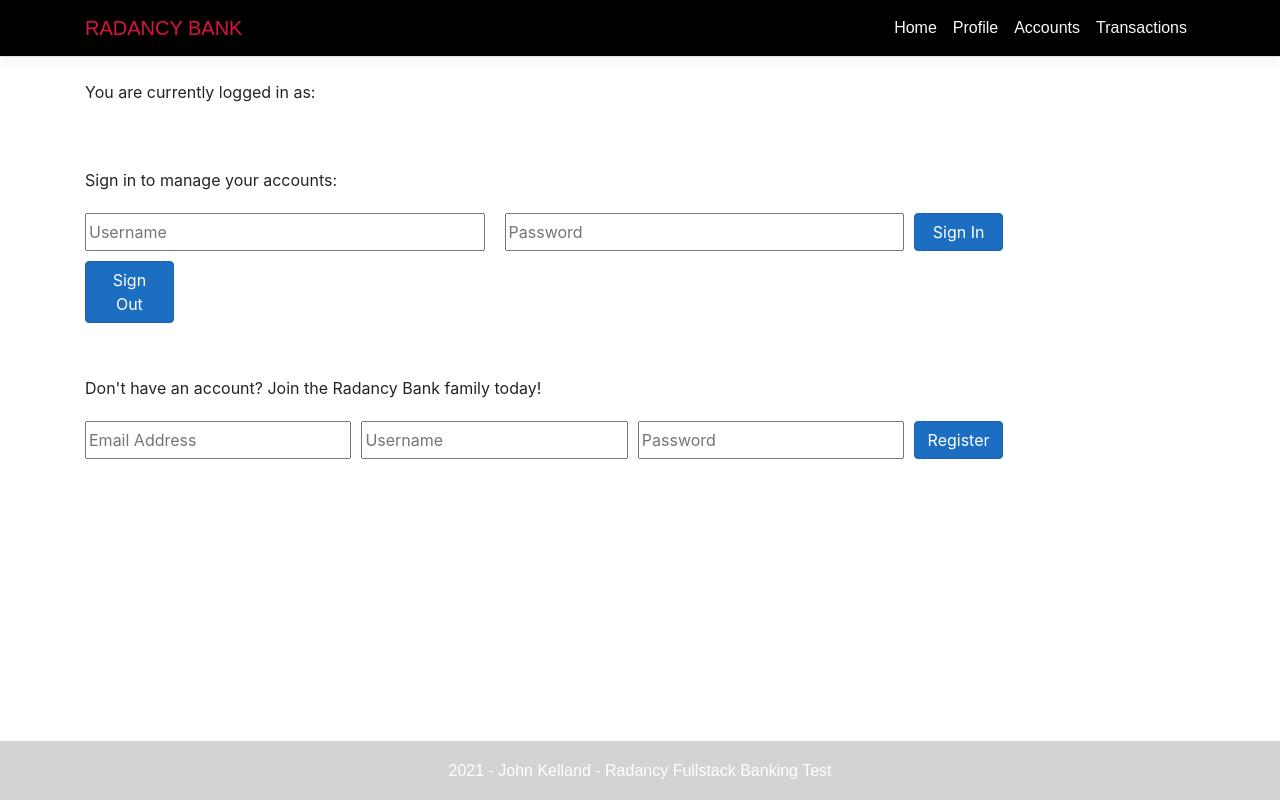
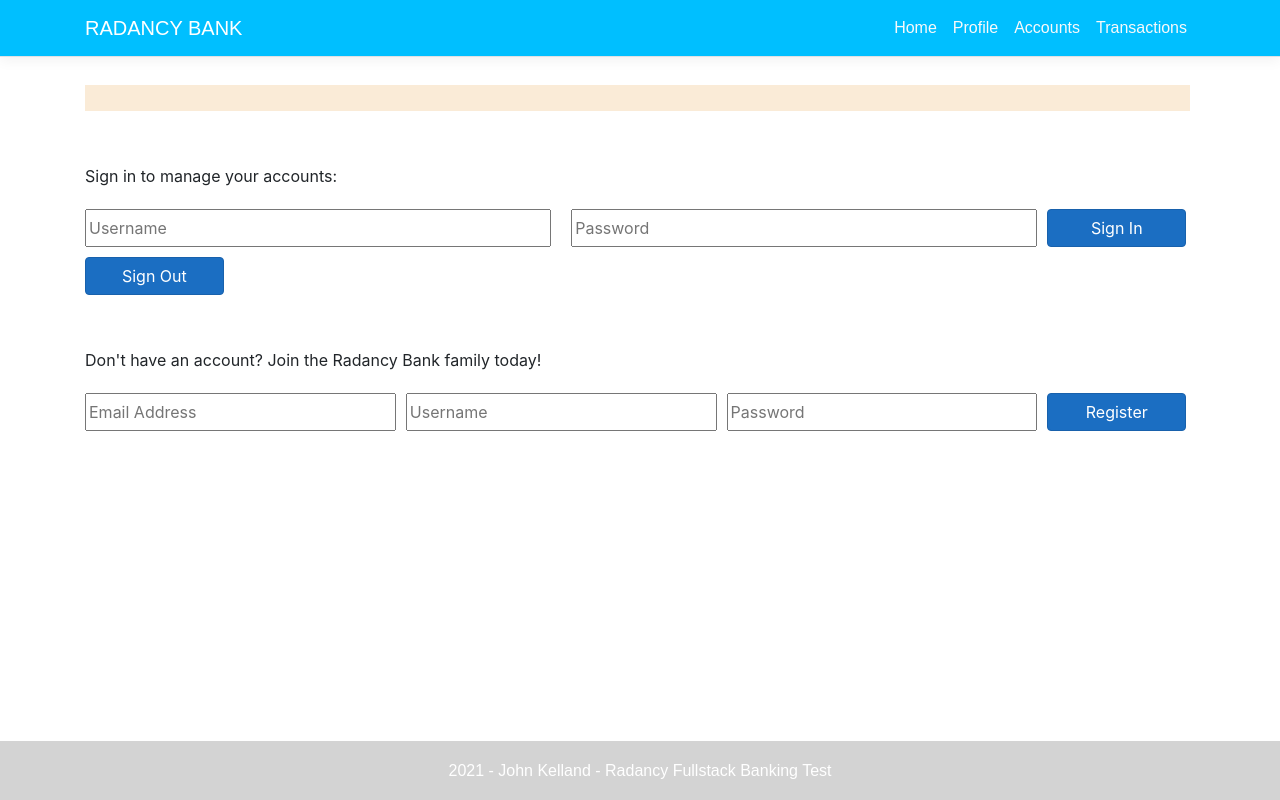
Before and after one commit to John2Kelland/FullstackBankingTest, an Angular app in the folder ClientApp/: page /users in a window 1280 px wide. Built offline with nearby package versions, Linux system fonts and the light colour scheme; no server answers.

Commit message:
Built successful user sign-in status functionality and updated certain stylings

```diff
--- a/ClientApp/src/app/nav-menu/nav-menu.component.html
+++ b/ClientApp/src/app/nav-menu/nav-menu.component.html
@@ -2,7 +2,7 @@
 
 .navbar-custom {
   display: inline-block;
-  background-color: black;
+  background-color: deepskyblue;
   font-size: 16px;
   padding: 8px;
   position: fixed;
@@ -14,9 +14,9 @@
 </style>
 
 <header>
-  <nav class="navbar navbar-custom navbar-expand-sm navbar-toggleable-sm navbar-light bg-black border-bottom box-shadow mb-3">
+  <nav class="navbar navbar-custom navbar-expand-sm navbar-toggleable-sm navbar-light border-bottom box-shadow mb-3">
     <div class="container">
-      <a class="navbar-brand" style="color: crimson">RADANCY BANK</a>
+      <a class="navbar-brand" style="color: white">RADANCY BANK</a>
       <button class="navbar-toggler"
               type="button"
               data-toggle="collapse"
--- a/ClientApp/src/app/users/users.component.html
+++ b/ClientApp/src/app/users/users.component.html
@@ -1,21 +1,37 @@
+<style>
+
+#activeUserMsg {
+  border-top-style: hidden;
+  border-right-style: hidden;
+  border-left-style: hidden;
+  border-bottom-style: hidden;
+  background-color: antiquewhite;
+  text-align: center
+}
+
+</style>
+
 <h1>Profile</h1>
 
-<p><br />You are currently logged in as: <strong> {{ activeUser }} </strong></p>
+<br />
+<div class="input-group" style="width:100%">
+  <input type="text" style="margin:5px; margin-left:0px; width:100%" id="activeUserMsg" name="activeUserMessage" border:none readonly />
+</div>
 
 <p><br /><br />Sign in to manage your accounts:</p>
 <div class="input-group" style="width:100%">
-  <input type="text" style="margin:5px; margin-left:0px; width:36%" id="sgnusernm" name="username" placeholder="Username" #signinusername />
-  <input type="password" style="margin:5px; margin-left:15px; width:36%" id="sgnpasswd" name="password" placeholder="Password" minlength="8" maxlength="20" #signinpassword />
-  <button class="btn btn-primary" style="margin:5px; float:right; width:8%" (click)="accessSystemProfile(signinusername.value, signinpassword.value)">Sign In</button>
+  <input type="text" style="margin:5px; margin-left:0px; width:42%" id="sgnusernm" name="username" placeholder="Username" #signinusername />
+  <input type="password" style="margin:5px; margin-left:15px; width:42%" id="sgnpasswd" name="password" placeholder="Password" minlength="8" maxlength="20" #signinpassword />
+  <button class="btn btn-primary" style="margin:5px; margin-right:0px; float:right; width:12.5%" (click)="accessSystemProfile(signinusername.value, signinpassword.value)">Sign In</button>
 </div>
 <div class="input-group" style="width:100%">
-  <button class="btn btn-primary" style="margin:5px; margin-left:0px; float:right; width:8%" (click)="accessSystemProfile('signoutrequest','signoutrequest')">Sign Out</button>
+  <button class="btn btn-primary" style="margin:5px; margin-left:0px; float:right; width:12.5%" (click)="accessSystemProfile('signoutrequest','signoutrequest')">Sign Out</button>
 </div>
 
 <p><br /><br />Don't have an account?  Join the Radancy Bank family today!</p>
 <div class="input-group" style="width:100%">
-  <input type="text" style="margin:5px; margin-left:0px; width:24%" id="email" name="emailAddress" placeholder="Email Address" #email />
-  <input type="text" style="margin:5px; width:24%" id="usernm" name="username" placeholder="Username" #username />
-  <input type="password" style="margin:5px; width:24%" id="passwd" name="password" placeholder="Password" minlength="8" maxlength="20" #password />
-  <button class="btn btn-primary" style="margin:5px; float:right; width:8%" (click)="addSystemProfile(email.value, username.value, password.value)">Register</button>
+  <input type="text" style="margin:5px; margin-left:0px; width:28%" id="email" name="emailAddress" placeholder="Email Address" #email />
+  <input type="text" style="margin:5px; width:28%" id="usernm" name="username" placeholder="Username" #username />
+  <input type="password" style="margin:5px; width:28%" id="passwd" name="password" placeholder="Password" minlength="8" maxlength="20" #password />
+  <button class="btn btn-primary" style="margin:5px; margin-right:0px; float:right; width:12.5%" (click)="addSystemProfile(email.value, username.value, password.value)">Register</button>
 </div>
--- a/ClientApp/src/app/users/users.component.ts
+++ b/ClientApp/src/app/users/users.component.ts
@@ -8,7 +8,6 @@ import { HttpClient, HttpParams, HttpHeaders } from '@angular/common/http';
 })
 
 export class UsersComponent {
-  public systemUsers: SystemUser[];
   public Http: HttpClient;
   public BaseUrl: string;
   public HttpOptions = {
@@ -20,9 +19,12 @@ export class UsersComponent {
   constructor(http: HttpClient, @Inject('BASE_URL') baseUrl: string) {
     this.Http = http;
     this.BaseUrl = baseUrl;
+    const headers = new HttpHeaders().set('Content-Type', 'text/plain; charset=utf-8');
 
-    http.get<SystemUser[]>(baseUrl + 'systemusers')
-      .subscribe(result => { this.systemUsers = result; }, error => console.error(error));
+    http.get<string>(baseUrl + 'systemusers', { headers, responseType: 'text' as 'json' })
+      .subscribe(result => {
+        (document.getElementById('activeUserMsg') as HTMLInputElement).value = result;
+      }, error => console.error(error));
   }
 
   public addSystemProfile(email: string, username: string, password: string) {
```
Also changed, not shown: 2 other files (tests, documents, lock files or other folders).
